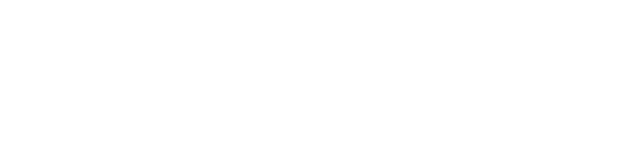
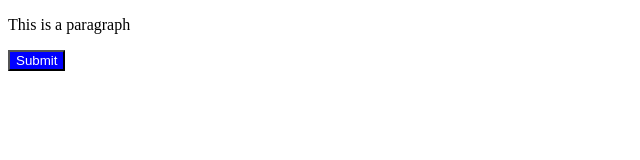
Before and after one commit to NgocLong7901/git-tutorial, a plain HTML site: page index.html in a window 1280 px wide. Shown: the whole page, without its empty margins (0-640 px from the left). Drawn offline with Linux system fonts and the light colour scheme.

Commit message:
add all file

```diff
--- a/index.css
+++ b/index.css
@@ -0,0 +1,4 @@
+button{
+    background-color: blue;
+    color: white;
+}
--- a/index.html
+++ b/index.html
@@ -5,8 +5,11 @@
     <meta http-equiv="X-UA-Compatible" content="IE=edge">
     <meta name="viewport" content="width=device-width, initial-scale=1.0">
     <title>Document</title>
+    <link rel="stylesheet" href="index.css">
+    <link rel="stylesheet" href="index2.css">
 </head>
 <body>
-
+    <p>This is a paragraph</p>
+    <button>Submit</button>
 </body>
 </html>
```
Also changed, not shown: index2.css (added).
